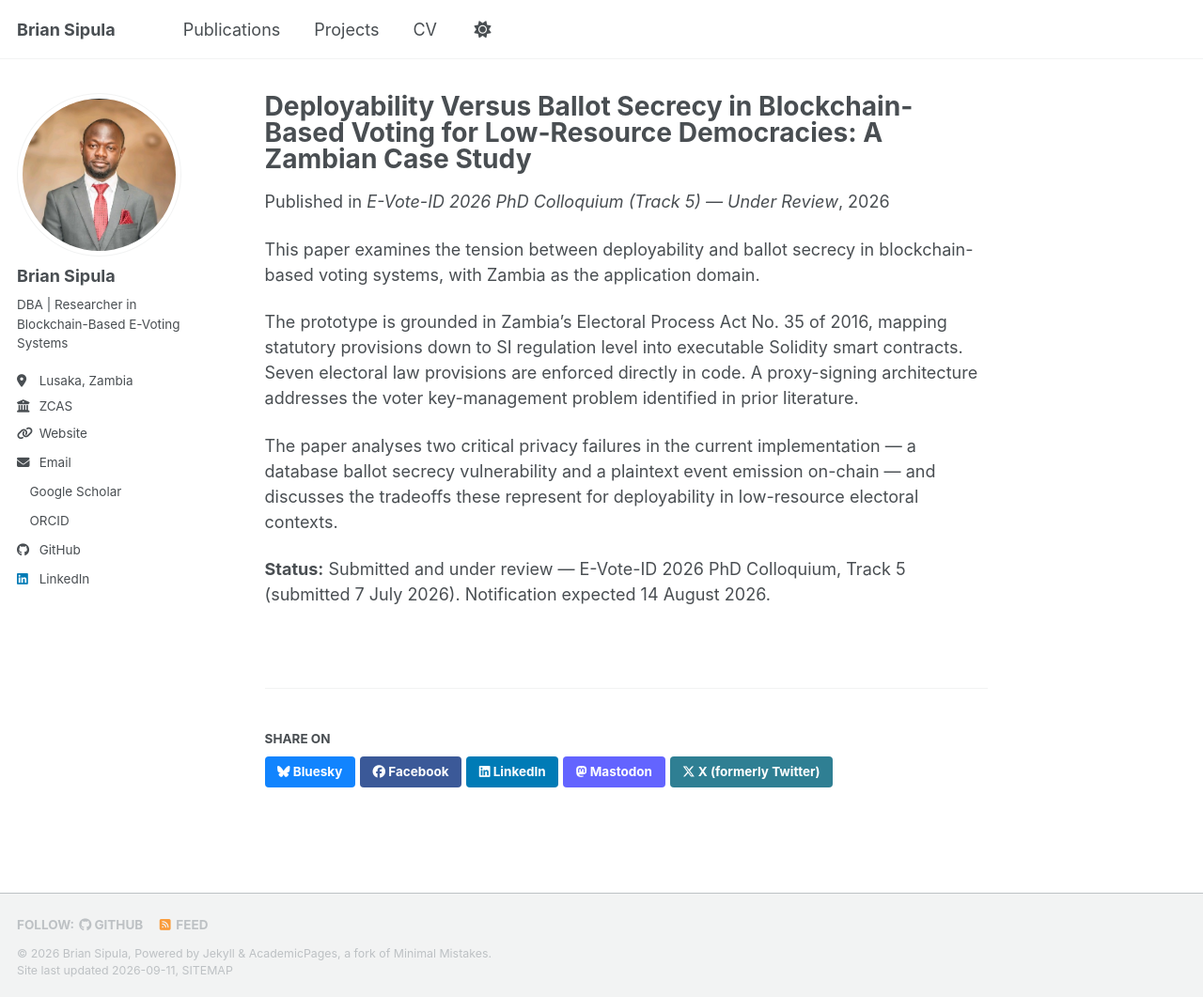
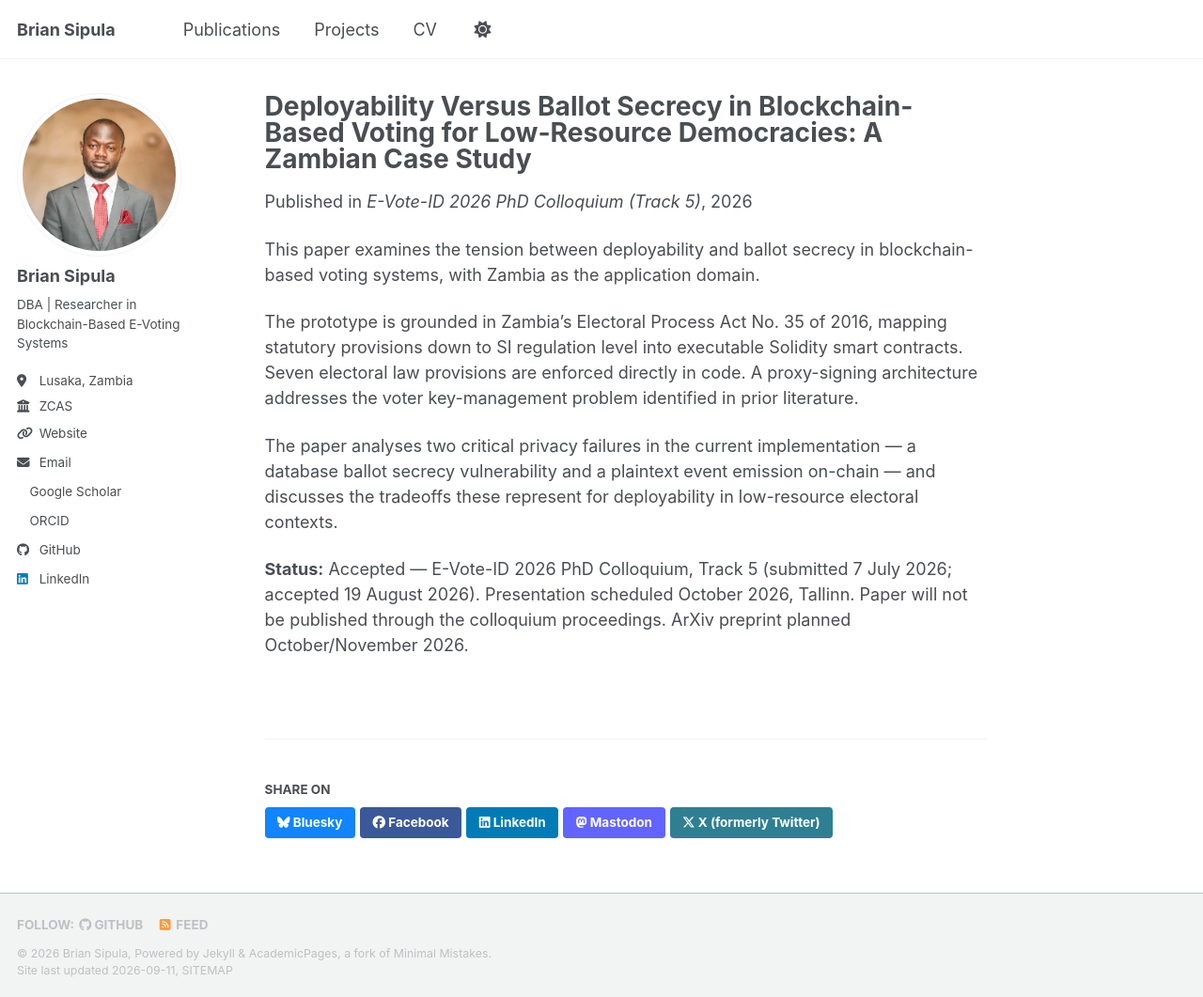
Before and after one commit to briansipula/briansipula.github.io, a Jekyll site: the page built from _publications/2026-07-07-deployability-ballot-secrecy.md, in a window 1280 px wide and 1061 px high. Shown: the whole window at 94% size. Built offline with Jekyll 4.4.1, drawn with Linux system fonts in a browser that asks for light colours; a style sheet for code colours, icons or effects is not loaded.

Commit message:
Update paper status and presentation information
Updated the status of the paper to reflect acceptance and added presentation details.

```diff
--- a/_publications/2026-07-07-deployability-ballot-secrecy.md
+++ b/_publications/2026-07-07-deployability-ballot-secrecy.md
@@ -5,7 +5,7 @@ category: conferences
 permalink: /publication/2026-07-07-deployability-ballot-secrecy
 excerpt: 'This paper examines the tension between deployability and ballot secrecy in blockchain-based voting systems, using Zambia as a case study. It presents a prototype grounded in the Electoral Process Act No. 35 of 2016, enforcing seven statutory provisions in executable Solidity smart contracts.'
 date: 2026-07-07
-venue: 'E-Vote-ID 2026 PhD Colloquium (Track 5) — Under Review'
+venue: 'E-Vote-ID 2026 PhD Colloquium (Track 5)'
 paperurl:
 citation:
 ---
@@ -16,4 +16,4 @@ The prototype is grounded in Zambia's Electoral Process Act No. 35 of 2016, mapp
 
 The paper analyses two critical privacy failures in the current implementation — a database ballot secrecy vulnerability and a plaintext event emission on-chain — and discusses the tradeoffs these represent for deployability in low-resource electoral contexts.
 
-**Status:** Submitted and under review — E-Vote-ID 2026 PhD Colloquium, Track 5 (submitted 7 July 2026). Notification expected 14 August 2026.
+**Status:** Accepted — E-Vote-ID 2026 PhD Colloquium, Track 5 (submitted 7 July 2026; accepted 19 August 2026). Presentation scheduled October 2026, Tallinn. Paper will not be published through the colloquium proceedings. ArXiv preprint planned October/November 2026.
```
